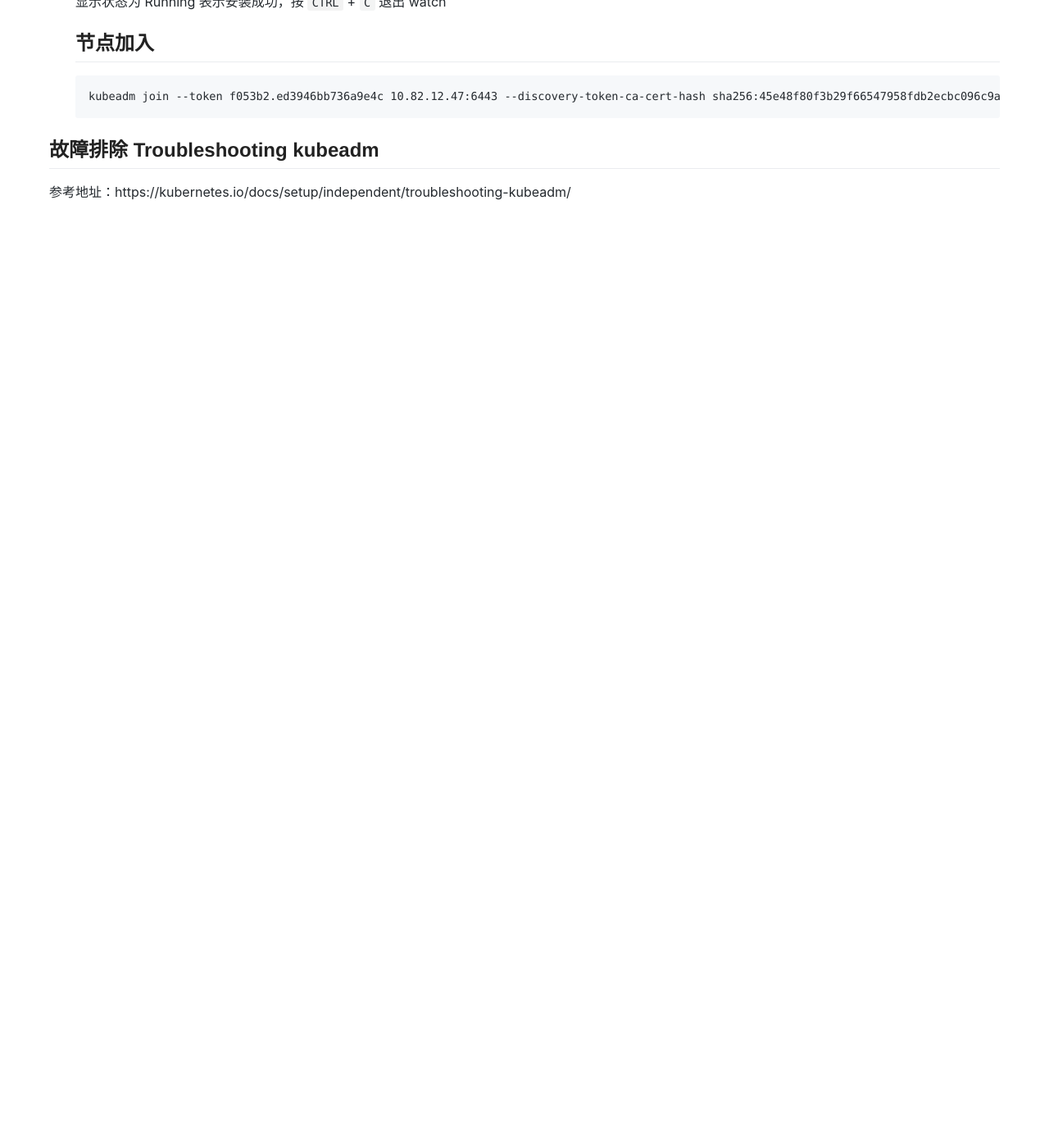
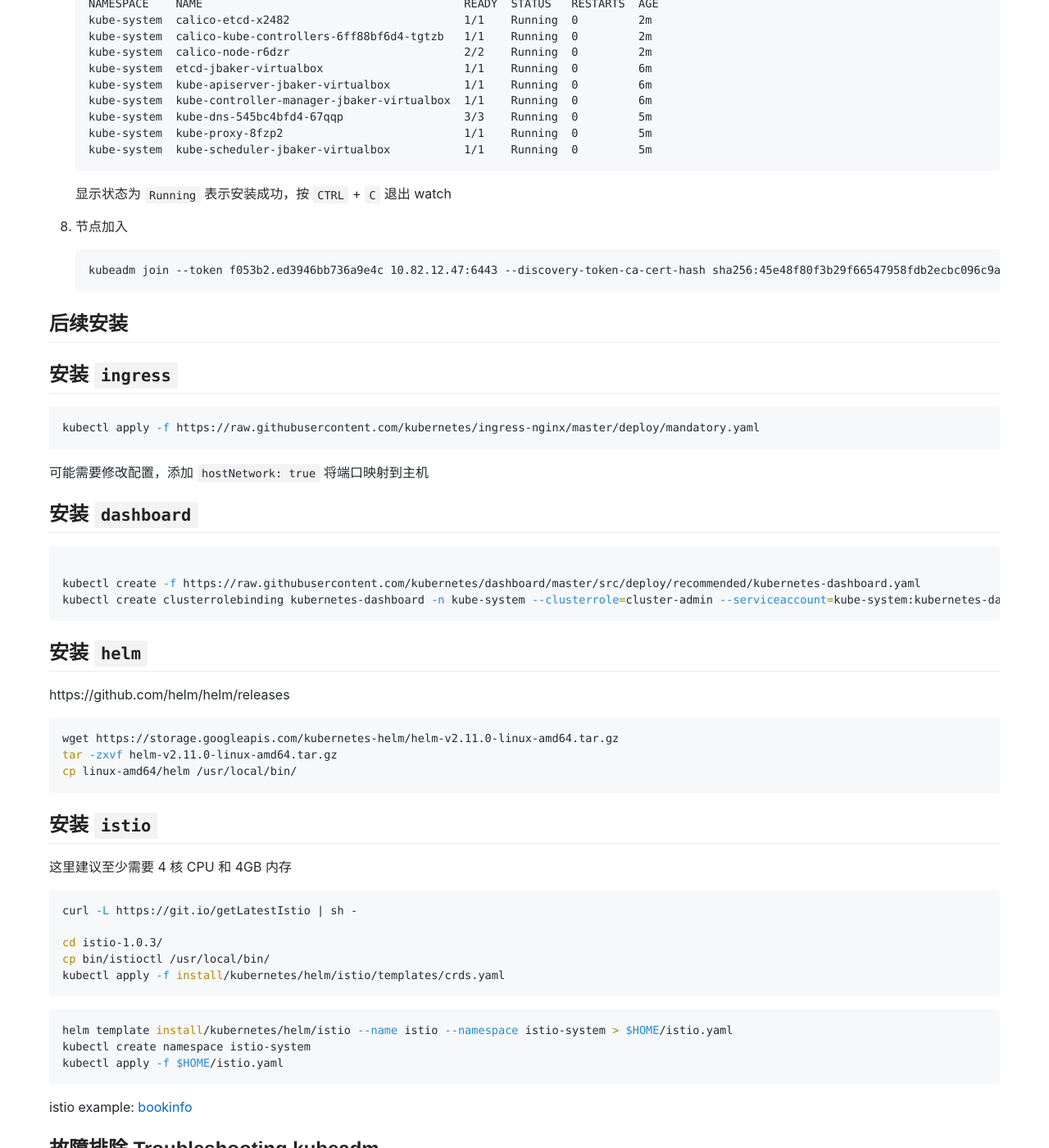
Before and after one commit to lomocc/lomocc.github.io, a Jekyll site: the page built from _posts/2017-11-23-kubeadm.md, in a window 1280 px wide and 1400 px high, scrolled down 3099 px. Shown: the whole window at 82% size. Built offline with Jekyll 4.4.1, drawn with Linux system fonts in a browser that asks for light colours; our own code applies the rules of GitHub Pages for plain Markdown files; comment, search, counter and statistics services are not loaded; before the commit the page ends 3385 px from its top, so only the background shows below that; some of the changed text lies outside the part shown.

Commit message:
Update 2017-11-23-kubeadm.md

````diff
--- a/_posts/2017-11-23-kubeadm.md
+++ b/_posts/2017-11-23-kubeadm.md
@@ -44,6 +44,19 @@
 systemctl enable kubelet && systemctl start kubelet
 ```
 
+允许 `swap`
+
+```sh
+cat <<EOF >  /etc/sysconfig/kubelet
+KUBELET_EXTRA_ARGS=--fail-swap-on=false
+EOF
+```
+
+```sh
+systemctl daemon-reload
+systemctl restart kubelet
+```
+
 强制启用 `iptables`
 
 ```sh
@@ -54,12 +67,12 @@
 sysctl --system
 ```
 
-## 设置 docker 代理
+## 设置 `docker` 代理
 
 如果`Node` 节点已经安装了别的版本的 `Docker` ，可能需要先卸载掉。
 如果无法访问 `gcr.io`，则需要配置 [Docker 代理]({{ site.baseurl }}{% link _posts/2017-12-04-docker-proxy.md %})
 
-## 初始化 `master`
+## 安装 `kubernetes`
 
 根据我们即将安装网络组件来设置 `--pod-network-cidr` 参数，常见的有 `calico`(`--pod-network-cidr=192.168.0.0/16`) 和 `flannel`(`--pod-network-cidr=10.244.0.0/16`)，参考地址：https://kubernetes.io/docs/concepts/cluster-administration/addons/
 
@@ -67,7 +80,7 @@
 
 参考地址：https://docs.projectcalico.org/v3.2/getting-started/kubernetes/
 
-1. 安装 kubernetes
+1. 安装 `kubernetes`
 
    ```
    kubeadm init --pod-network-cidr=192.168.0.0/16
@@ -75,7 +88,7 @@
 
    可以使用`--kubernetes-version=1.12.3` 指定 `kubernetes` 版本，也可以防止 `kubeadm` 去墙外获取版本（可以使用提前准备好的 `docker` 镜像）
 
-1. 配置 kubectl 客户端
+1. 配置 `kubectl` 客户端
 
    ```sh
    mkdir -p $HOME/.kube
@@ -83,7 +96,7 @@
    sudo chown $(id -u):$(id -g) $HOME/.kube/config
    ```
 
-1. 配置 etcd
+1. 配置 `etcd`
 
    ```sh
    kubectl apply -f https://docs.projectcalico.org/v3.2/getting-started/kubernetes/installation/hosted/etcd.yaml
@@ -96,7 +109,7 @@
    service "calico-etcd" created
    ```
 
-1. 配置 Calico 需要的 RBAC（role-based access control） 认证
+1. 配置 `Calico` 需要的 `RBAC（role-based access control）` 认证
 
    ```sh
    kubectl apply -f https://docs.projectcalico.org/v3.2/getting-started/kubernetes/installation/rbac.yaml
@@ -128,13 +141,13 @@
    serviceaccount "calico-kube-controllers" created
    ```
 
-1. 设置允许 master 被调度
+1. 设置允许 `master` 被调度
 
    ```
    kubectl taint nodes --all node-role.kubernetes.io/master-
    ```
 
-1. 查看 pods 状态
+1. 查看 `pods` 状态
 
    ```sh
    watch kubectl get pods --all-namespaces
@@ -153,14 +166,62 @@
    kube-system  kube-scheduler-jbaker-virtualbox           1/1    Running  0         5m
    ```
 
-   显示状态为 Running 表示安装成功，按 `CTRL` + `C` 退出 watch
+   显示状态为 `Running` 表示安装成功，按 `CTRL` + `C` 退出 watch
 
-   ## 节点加入
+1. 节点加入
 
    ```
    kubeadm join --token f053b2.ed3946bb736a9e4c 10.82.12.47:6443 --discovery-token-ca-cert-hash sha256:45e48f80f3b29f66547958fdb2ecbc096c9a30afb3453d109fa94495310f429d
    ```
 
+## 后续安装
+
+## 安装 `ingress`
+
+```sh
+kubectl apply -f https://raw.githubusercontent.com/kubernetes/ingress-nginx/master/deploy/mandatory.yaml
+```
+
+可能需要修改配置，添加 `hostNetwork: true` 将端口映射到主机
+
+## 安装 `dashboard`
+
+```sh
+
+kubectl create -f https://raw.githubusercontent.com/kubernetes/dashboard/master/src/deploy/recommended/kubernetes-dashboard.yaml
+kubectl create clusterrolebinding kubernetes-dashboard -n kube-system --clusterrole=cluster-admin --serviceaccount=kube-system:kubernetes-dashboard
+```
+
+## 安装 `helm`
+
+https://github.com/helm/helm/releases
+
+```sh
+wget https://storage.googleapis.com/kubernetes-helm/helm-v2.11.0-linux-amd64.tar.gz
+tar -zxvf helm-v2.11.0-linux-amd64.tar.gz
+cp linux-amd64/helm /usr/local/bin/
+```
+
+## 安装 `istio`
+
+这里建议至少需要 4 核 CPU 和 4GB 内存
+
+```sh
+curl -L https://git.io/getLatestIstio | sh -
+
+cd istio-1.0.3/
+cp bin/istioctl /usr/local/bin/
+kubectl apply -f install/kubernetes/helm/istio/templates/crds.yaml
+```
+
+```sh
+helm template install/kubernetes/helm/istio --name istio --namespace istio-system > $HOME/istio.yaml
+kubectl create namespace istio-system
+kubectl apply -f $HOME/istio.yaml
+```
+
+istio example: [bookinfo](https://istio.io/docs/examples/bookinfo/)
+
 ## 故障排除 Troubleshooting kubeadm
 
 参考地址：https://kubernetes.io/docs/setup/independent/troubleshooting-kubeadm/
````
